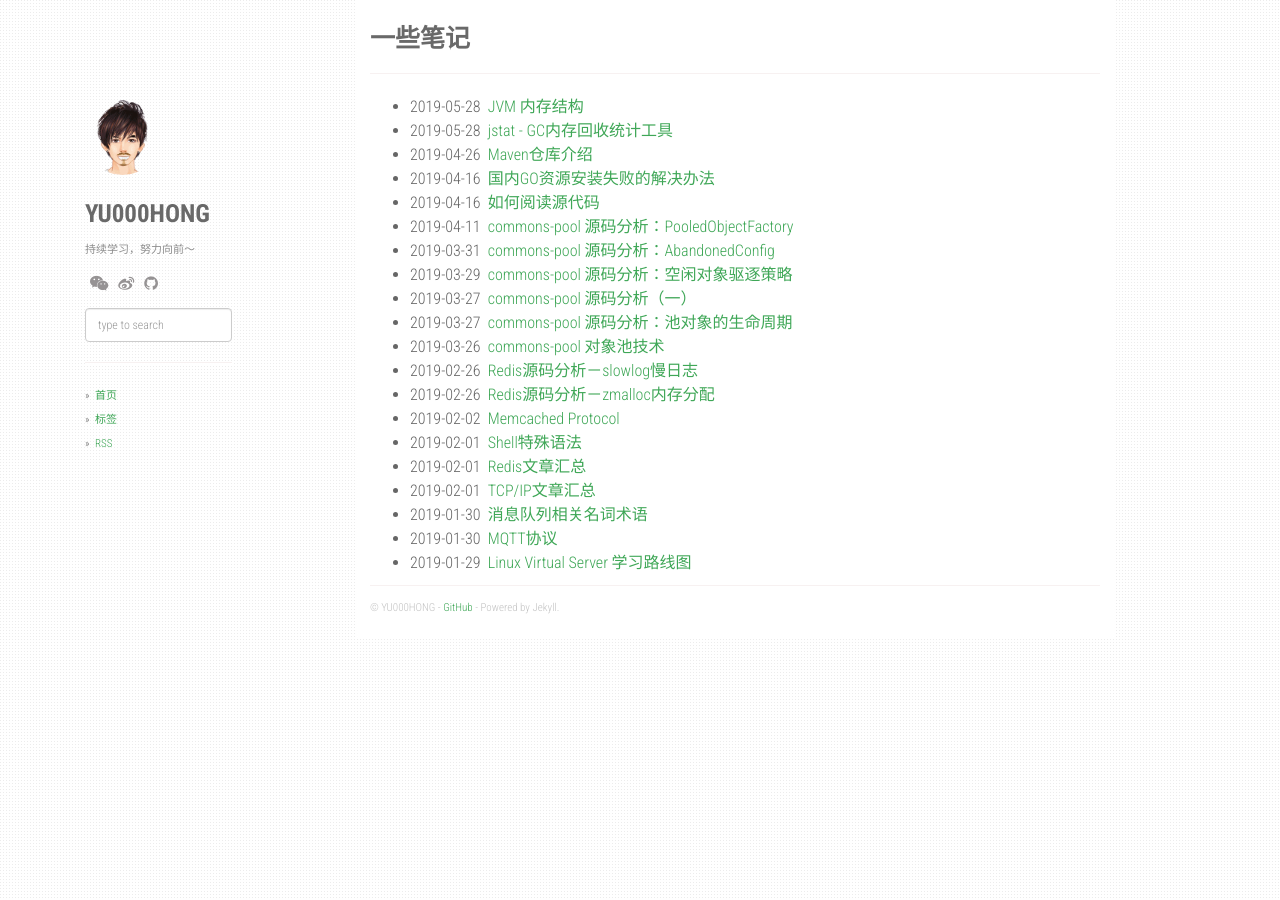
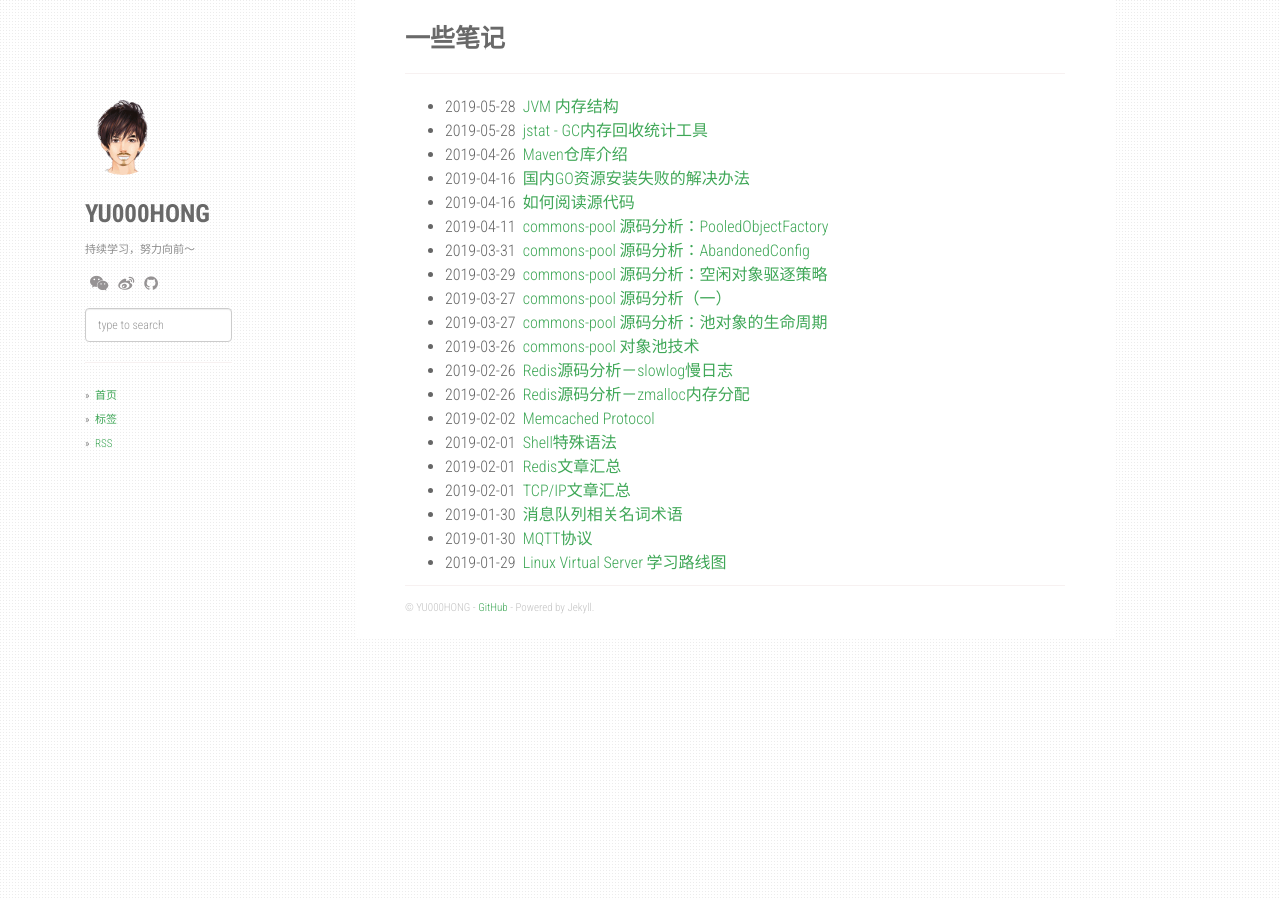
Before and after one commit to yu000hong/yu000hong.github.io, a Jekyll site: the page built from index.html, in a window 1280 px wide. Built offline with Jekyll 4.4.1, drawn with Linux system fonts in a browser that asks for light colours; nearby versions of some CDN libraries; the list of posts is cut into pages by our own code.

Commit message:
修改样式

```diff
--- a/static/css/main.css
+++ b/static/css/main.css
@@ -47,6 +47,7 @@ pre code {
 /* Layout */
 .main-layout {
   background: #fff;
+  padding: 0 50px;
 }
 .sidebar-nav {
   margin: 0;
```
